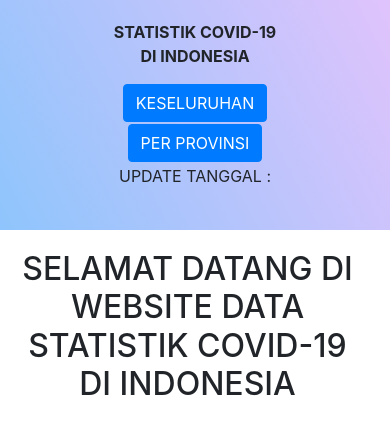
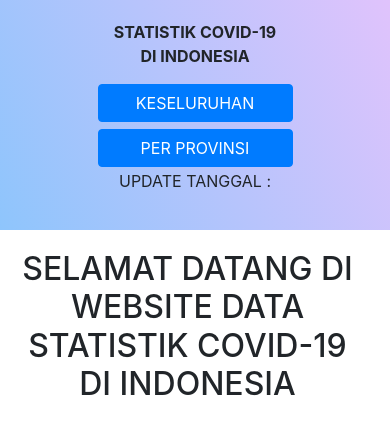
Before and after one commit to hestu14/covid19_v2, a plain HTML site: page index.html in a window 390 px wide. Drawn offline with nearby package versions, Linux system fonts and the light colour scheme; no server answers.

Commit message:
edit button css

```diff
--- a/style.css
+++ b/style.css
@@ -46,11 +46,21 @@ body, html {
     margin-bottom: 20px;
 }
 
+.btn {
+    width: 50%;
+}
+
 @media (max-width: 576px) {
     .sidenav {
         height: 230px;
         width: 100%;
+        overflow: hidden;
     }
+
+    .btn {
+        margin-top: 5px;
+    }
+
     .container {
         clear: both;
         width: 100%;
```
